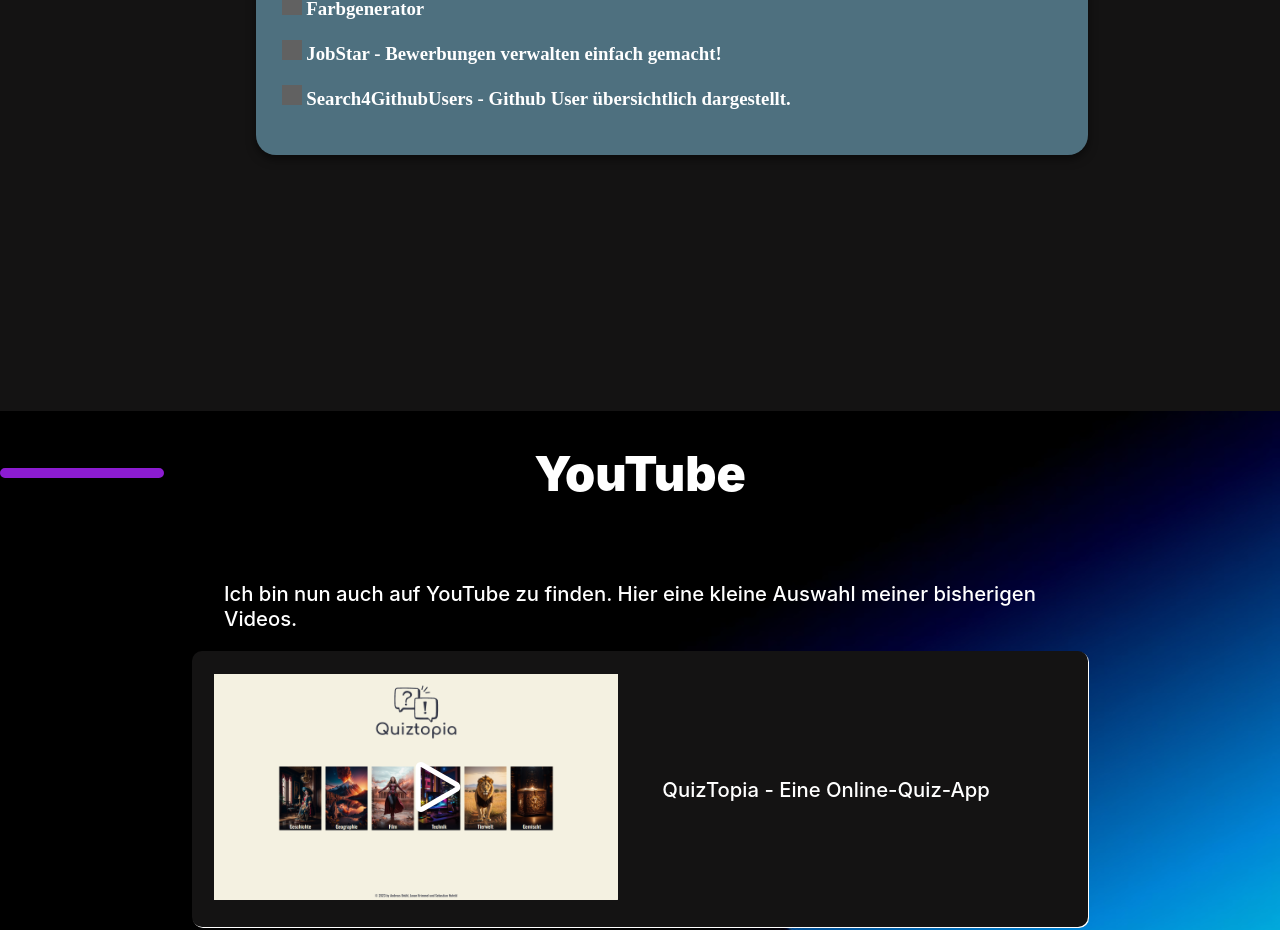
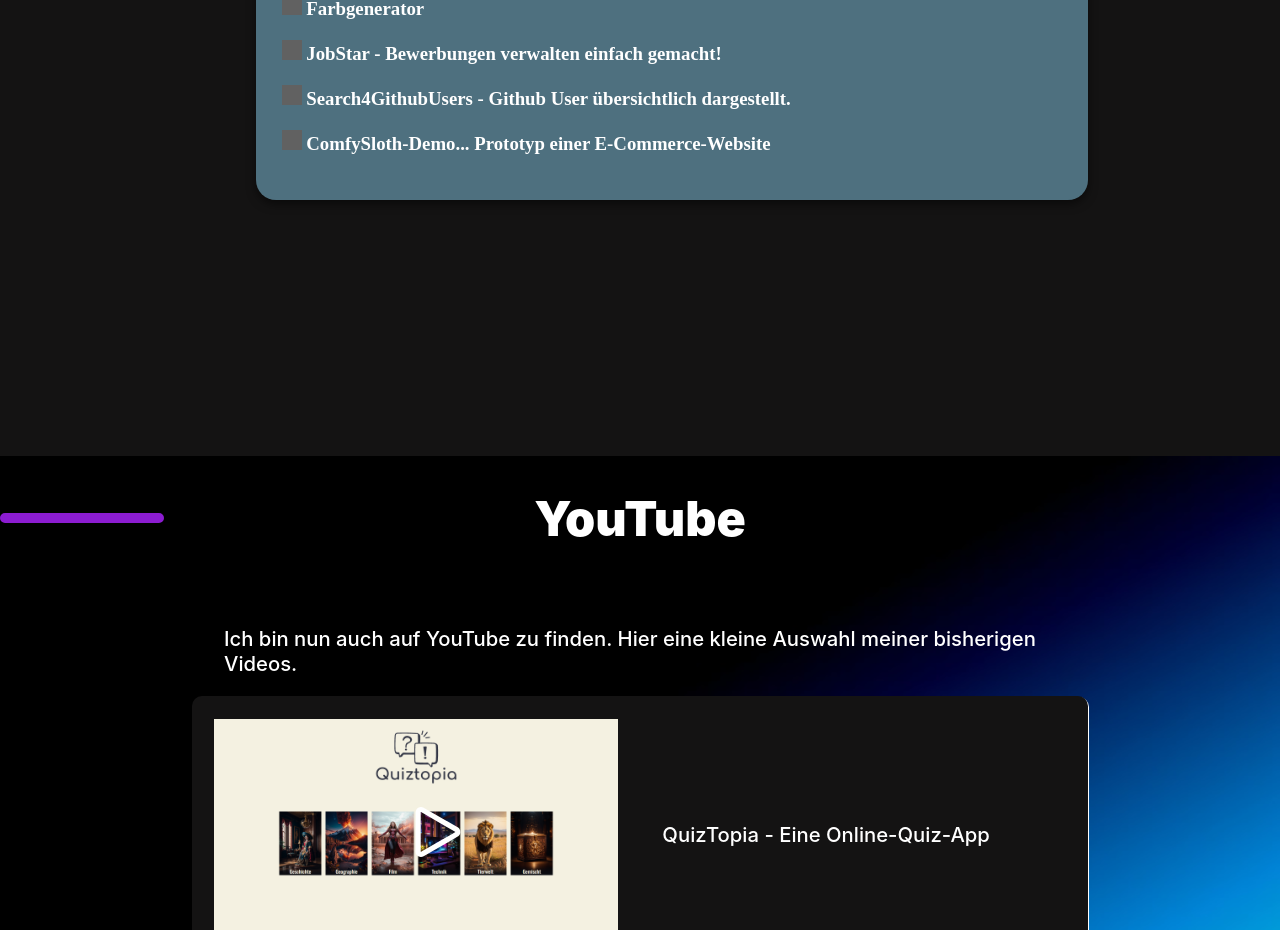
Before and after one commit to AndiBruehl/my-portfolio, a React (Create React App) app: page / in a window 1280 px wide. Shown: the part 4720-5650 px from the top of the page. Built offline with nearby package versions, Linux system fonts and the light colour scheme; grey boxes are pictures that could not be loaded.

Commit message:
Links update

```diff
--- a/src/components/Links/Links.js
+++ b/src/components/Links/Links.js
@@ -91,7 +91,6 @@
                     GitHub
                   </a>
                 </p>
-
                 <p style={paragraphStyles}>
                   <a
                     href="https://andibruehl.github.io/JavaScriptGames/Spielstart.html"
@@ -108,7 +107,6 @@
                     JavaScriptGames
                   </a>
                 </p>
-
                 <p style={paragraphStyles}>
                   <a
                     href="https://andibruehl.github.io/Quiztopia"
@@ -125,7 +123,6 @@
                     QuizTopia
                   </a>
                 </p>
-
                 <p style={paragraphStyles}>
                   <a
                     href="https://andibruehl.github.io/WeatherNow/"
@@ -142,7 +139,6 @@
                     WeatherNow
                   </a>
                 </p>
-
                 <p style={paragraphStyles}>
                   <a
                     href="https://bastiwho.github.io/WeatherNow/"
@@ -166,7 +162,6 @@
                     </a>
                   </a>
                 </p>
-
                 <p style={paragraphStyles}>
                   <a
                     href="https://fightingsamurais.netlify.app/"
@@ -183,7 +178,6 @@
                     Fighting-Samurai
                   </a>
                 </p>
-
                 <p style={paragraphStyles}>
                   <a
                     href="https://pokemonlikestyledgame.netlify.app/"
@@ -200,7 +194,6 @@
                     PokemonStyle-Game
                   </a>
                 </p>
-
                 <p style={paragraphStyles}>
                   <a
                     href="https://bookieslist.github.io/bookieslist/"
@@ -217,7 +210,6 @@
                     bookiesList-Website
                   </a>
                 </p>
-
                 <p style={paragraphStyles}>
                   <a
                     href="https://liefermax-mu.vercel.app/"
@@ -234,7 +226,6 @@
                     LieferMax - Dein LieferService!
                   </a>
                 </p>
-
                 <p style={paragraphStyles}>
                   <a
                     href="https://achat.vercel.app/"
@@ -251,7 +242,6 @@
                     ACHAT
                   </a>
                 </p>
-
                 <p style={paragraphStyles}>
                   <a
                     href="https://farbgenerator.netlify.app/"
@@ -268,7 +258,6 @@
                     Farbgenerator
                   </a>
                 </p>
-
                 <p style={paragraphStyles}>
                   <a
                     href="https://job-star.vercel.app/landing"
@@ -300,6 +289,23 @@
                     />{" "}
                     Search4GithubUsers - Github User übersichtlich dargestellt.
                   </a>
+                </p>{" "}
+                <p style={paragraphStyles}>
+                  <a
+                    href="https://comfysloth-demo.netlify.app/"
+                    target="_blank"
+                    rel="noreferrer"
+                  >
+                    <img
+                      src="https://www.svgrepo.com/show/176721/sloth-animal.svg"
+                      width="20px"
+                      height="20px"
+                      alt="jobstar"
+                      style={svgStyles}
+                    />
+                    {"  "}
+                    ComfySloth-Demo... Prototyp einer E-Commerce-Website
+                  </a>
                 </p>
               </div>
             </div>
```
